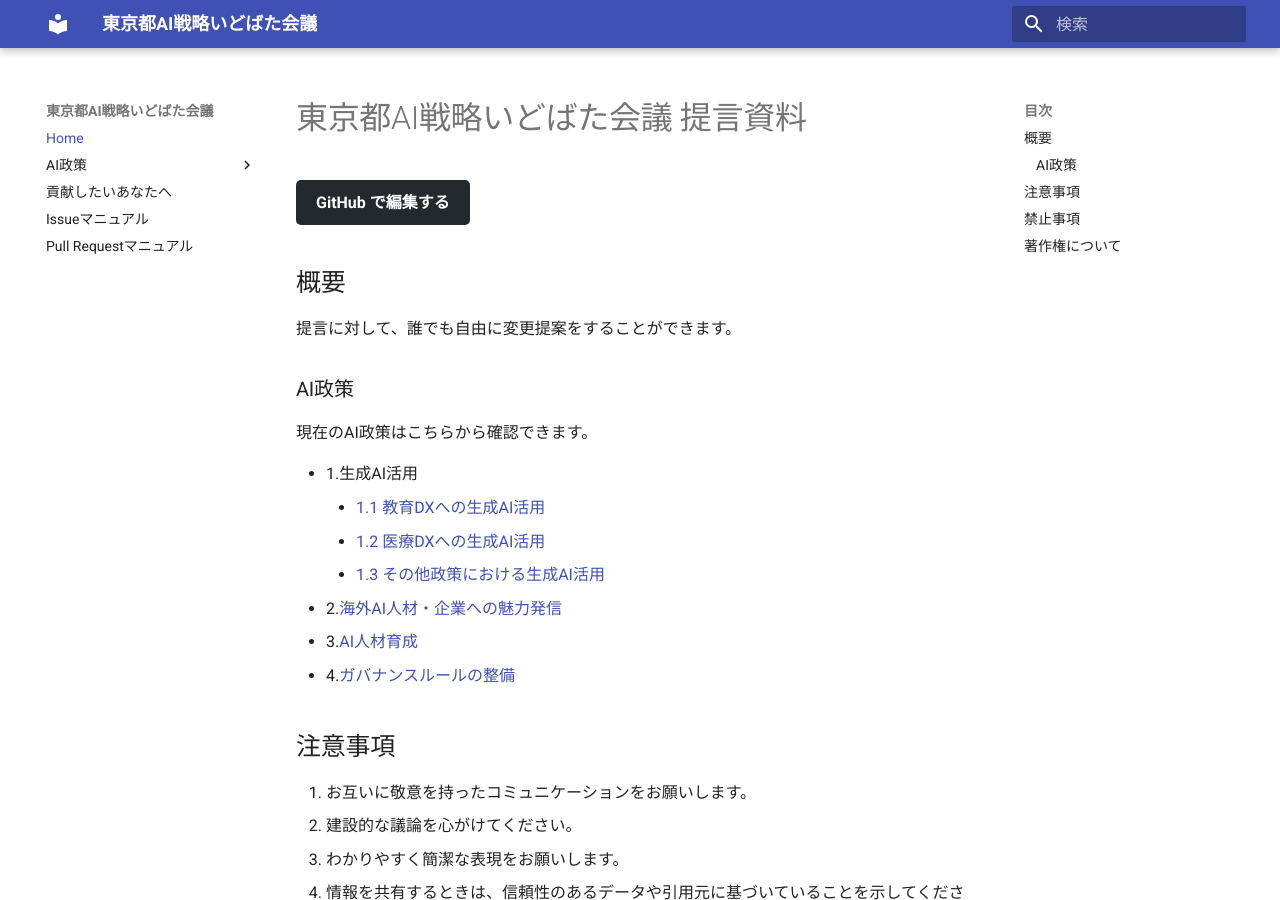
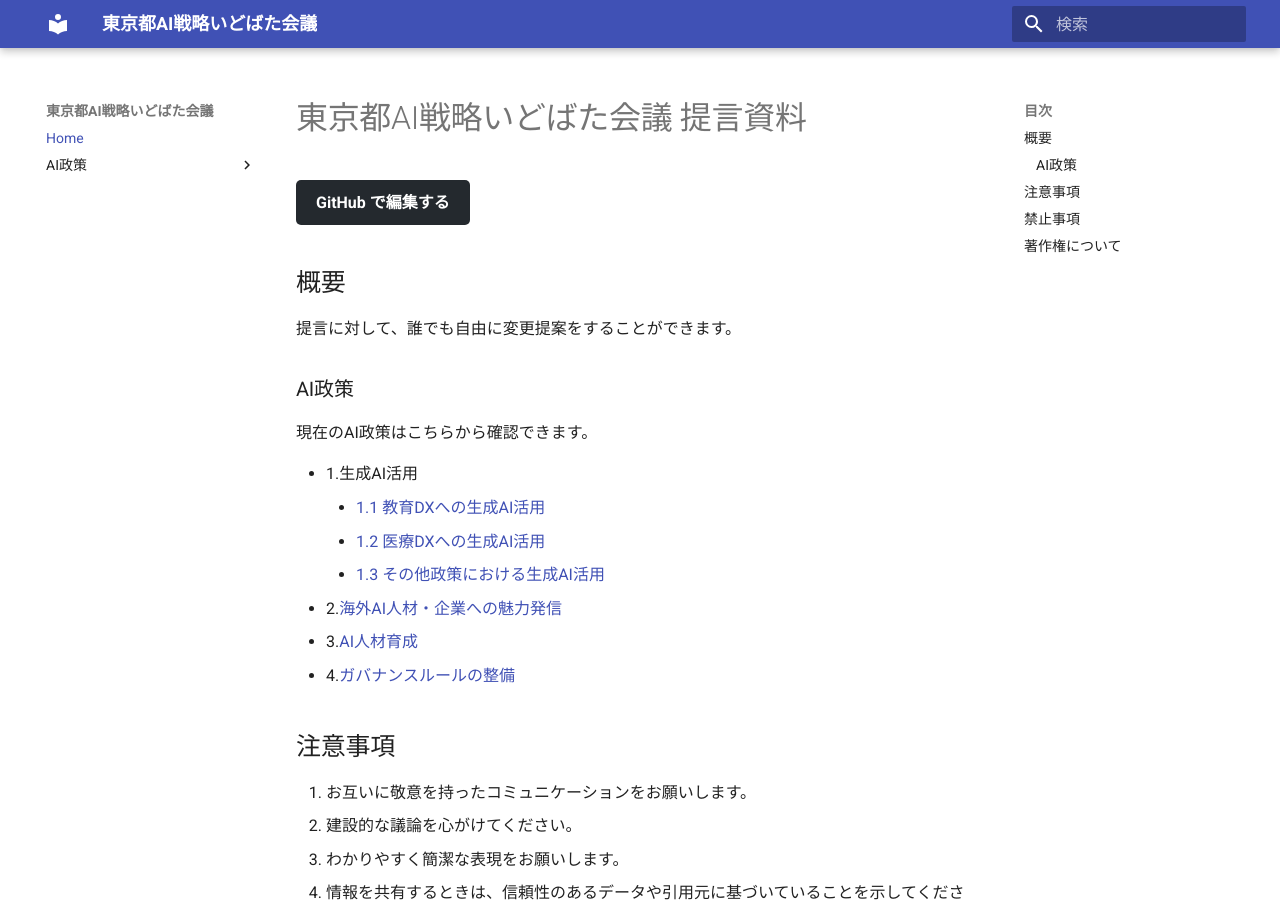
Before and after one commit to takahiroanno2024/2025_ai_idobatakaigi_output, an MkDocs documentation site: the page built from docs/index.md, in a window 1280 px wide and 900 px high. Built offline with MkDocs 1.6.1 and Material for MkDocs 9.7.7, drawn with Linux system fonts in a browser that asks for light colours.

Commit message:
Update mkdocs.yml

```diff
--- a/mkdocs.yml
+++ b/mkdocs.yml
@@ -13,6 +13,3 @@ nav:
     - '2. 海外AI人材・企業への魅力発信': '2_海外AI人材・企業への魅力発信.md'
     - '3. AI人材育成': '3_AI人材育成.md'
     - '4. ガバナンスルールの整備': '4_ガバナンスルールの整備.md'
-  - '貢献したいあなたへ': 'contribution.md'
-  - 'Issueマニュアル': 'manual_issue.md'
-  - 'Pull Requestマニュアル': 'manual_pull_request.md'
```
